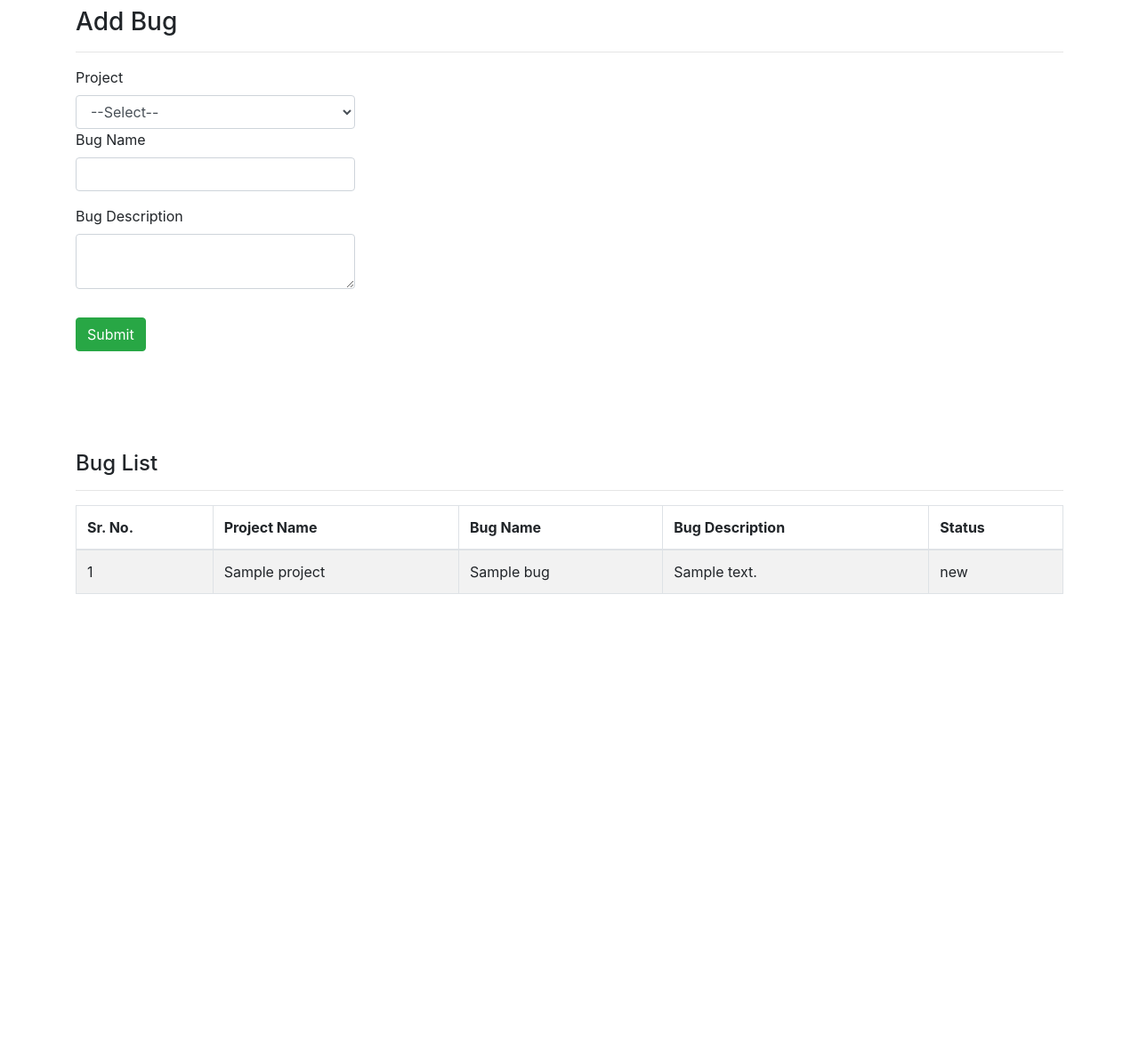
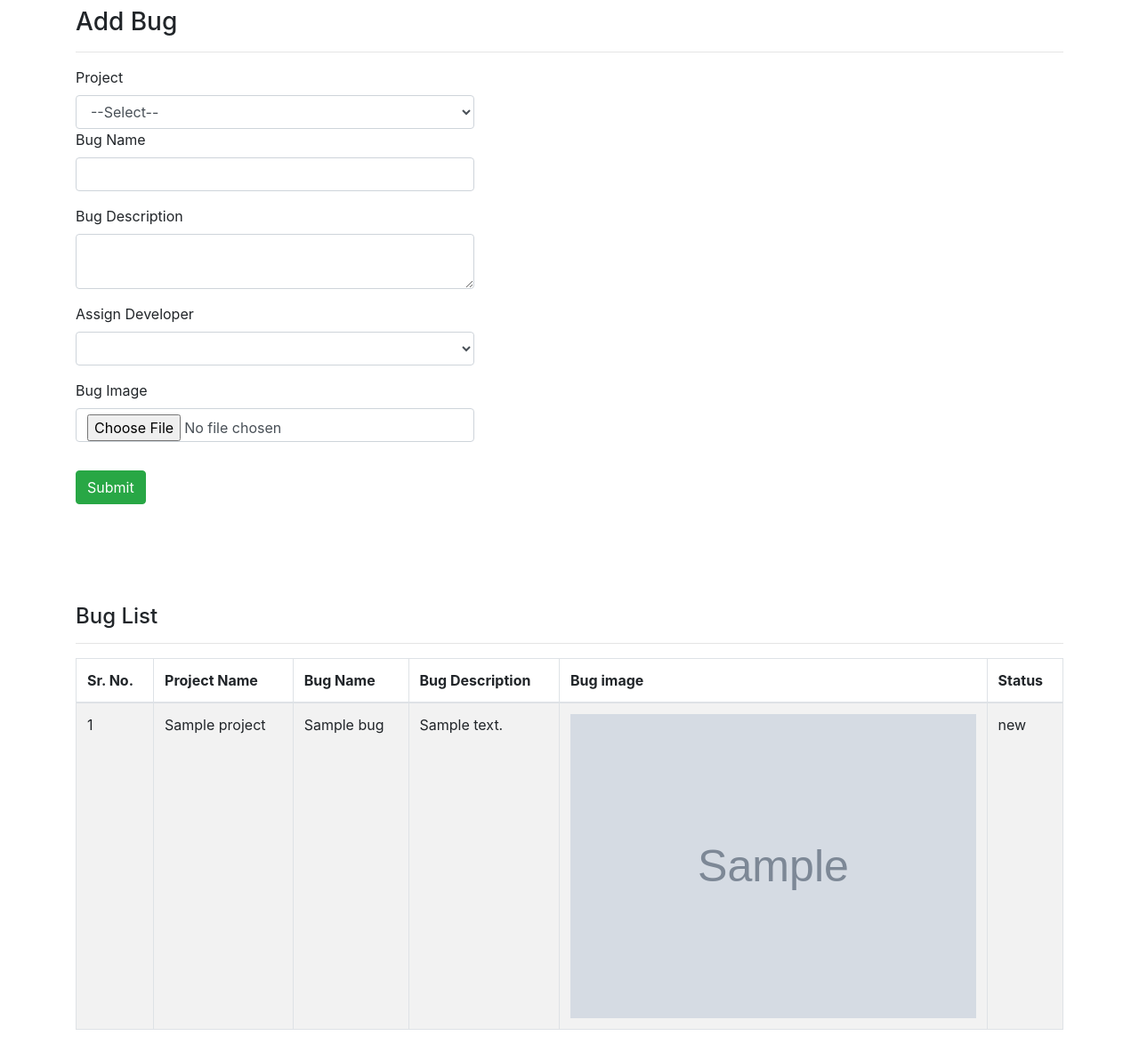
Before and after one commit to softgrowthinfotech01/BugTracking, a PHP site: page /add_bug.php in a window 1280 px wide. Shown: the part 56-1230 px from the top of the page at 89% size. Before the commit the page ends 724 px from the top, so only its background shows below. Run offline with PHP 8.4, Linux system fonts and the light colour scheme; the visitor is signed in with stand-in values (Sample User, id 1); tables that the repository leaves empty or names only in its code hold one stand-in row (values such as "Sample post"); grey boxes marked "Sample" are stand-in pictures; lists and menus that the app fills with data are empty; some libraries are stand-ins or nearby versions.

Commit message:
fileds added

```diff
--- a/add_bug.php
+++ b/add_bug.php
@@ -4,17 +4,41 @@
 require_once "check_login.php";
 if(isset($_POST['submit']))
 {
+
+  $img_name = $_FILES['employee_img']['name']; //image name
+  $employee_tmp = $_FILES['employee_img']['tmp_name']; //img tmp name
+  $extension_img = explode(".",$img_name);
+  $extension_img = end($extension_img);
+  // print_r($extension_img);exit;
+
+  // allowed extensions
+$allowed_extensions1 = array("jpg","jpeg","png");
+// Validation for allowed extensions .in_array() function searches an array for a specific value.
+if(!in_array($extension_img,$allowed_extensions1))
+{
+echo "<script>alert('Featured image has Invalid format. Only jpg / jpeg/ png format allowed');</script>";
+}
+else{
+  //rename img name
+  $img_name = md5($img_name).time().".".$extension_img;
+// print_r($img_name);exit;
+  // upload to respective directories
+move_uploaded_file($_FILES['employee_img']['tmp_name'], 'project_images/'.$img_name);
+
+
   extract($_POST);
-  $stmt = $conn->prepare("INSERT INTO bug(project_id, bug_name, bug_description, tester_employee_id,bug_status) VALUES (:project_id, :bug_name, :bug_description, :tester_employee_id,:bug_status)");
-   $executed=$stmt->execute(array(':project_id' => $project_id, ':bug_name' => $bug_name, ':bug_description' => $bug_description, ':tester_employee_id' => $_SESSION['employee_id'], ':bug_status' => "new"));
+  // print_r($_POST);exit;
+  $stmt = $conn->prepare("INSERT INTO bug(project_id, bug_name, bug_description, tester_employee_id, developer_employee_id, bug_status, employee_img) VALUES (:project_id, :bug_name, :bug_description, :tester_employee_id, :developer_employee_id, :bug_status, :employee_img)");
+   $executed=$stmt->execute(array(':project_id' => $project_id, ':bug_name' => $bug_name, ':bug_description' => $bug_description, ':tester_employee_id' => $_SESSION['employee_id'], ':developer_employee_id' => $developer_employee_id, ':bug_status' => "new",  ':employee_img' => $img_name));
    if($executed){
        echo '<script>alert("Bug added successfully.");window.location.href = "add_bug";</script>';
 
    }
    else{
-       echo '<script>alert("There is some error. Please try again");window.location.href = "add_bug";</script>';
+       echo '<script>alert("There are some error. Please try again");window.location.href = "add_bug";</script>';
 
    }
+}
 }
 ?>
 <!doctype html>
@@ -45,7 +69,7 @@
           <h3>Add Bug</h3>
           <hr>
         </div>
-          <form method="post" action="">
+          <form method="post" action="" onsubmit="return validateForm()"  enctype="multipart/form-data">
       <div class="row">
         <div class="col-md-12">
             <div class="col-md-6">
@@ -54,7 +78,7 @@
                   <div class="form-row">
                     <div class="col">
                       <label class="control-label">Project</label>
-                      <select class="form-control" name="project_id">
+                      <select class="form-control" name="project_id" id="project_id">
                         <option value="">--Select--</option>
                         <?php
                             $stmt_project = $conn->prepare("SELECT * FROM project ORDER BY project_id DESC");
@@ -68,6 +92,7 @@
                             }
                             ?>
                       </select>
+                      <span id="error" style="color:red;"></span>
                     </div>
                   </div>
                 </div>
@@ -83,6 +108,31 @@
                     <textarea class="form-control" name="bug_description"  ></textarea>
                   </div>
                 </div>
+                <div class="col-md-10">
+                  <div class="form-group">
+                    <label class="control-label">Assign Developer</label>
+                    <select name="developer_employee_id" id="" class="form-control">
+                      <?php
+                      $stmt = $conn->prepare("SELECT * FROM employee WHERE employee_type = 'Developer'");
+                      $stmt->execute();
+                      $row = $stmt->fetchAll(PDO::FETCH_ASSOC);
+                      for ($i=0; $i <count($row) ; $i++) {
+                       ?>
+                      <option value="<?php echo $row[$i]['employee_id']; ?>"><?php echo $row[$i]['employee_name']; ?></option>
+                      <?php
+                      }
+                      ?>
+                    </select>
+
+                  </div>
+                </div>
+                <div class="col-md-10">
+                  <div class="form-group">
+                    <label class="control-label">Bug Image</label>
+                    <input type="file" class="form-control" name="employee_img" >
+                  </div>
+                </div>
+
                 <div class="col-md-10">
                   <div class="form-row mt-3">
                     <div class="col">
@@ -119,6 +169,7 @@
                   <th>Project Name</th>
                   <th>Bug Name</th>
                   <th>Bug Description</th>
+                  <th>Bug image</th>
                   <th>Status</th>
                 </tr>
               </thead>
@@ -140,6 +191,7 @@
                   <td><?php echo $row_proj[0]['project_name'];?></td>
                   <td><?php echo $row_bug[$i]['bug_name'];?></td>
                   <td><?php echo $row_bug[$i]['bug_description'];?></td>
+                  <td> <img src="project_images/<?php echo $row_bug[$i]['employee_img']; ?>" alt="bug image" style="width:100%; height:auto;"></td>
                   <td><?php echo $row_bug[$i]['bug_status'];?></td>
                 </tr>
                 <?php
@@ -154,6 +206,22 @@
       </div>
     </section>
 
+<script>
+
+function validateForm() {
+  let select = document.getElementById("project_id").value;
+  let selectError = document.getElementById("error");
+
+  if (select = "") {
+    selectError.innerText = "select Project";
+    return false;
+  } else {
+    selectError.innerText = "";
+    return true;
+  }
+}
+</script>
+
    <!-- <footer class="footer text-center">
       <div class="container">
         <div class="row">
```
Also changed, not shown: admin/add_employee.php (+4 -3 lines), admin/add_project.php (+12 -1 lines), project_images/8ff884c323deea41caaf1509b78897321746502289.png (added), project_images/8ff884c323deea41caaf1509b78897321746502427.png (added), project_images/8ff884c323deea41caaf1509b78897321746502903.png (added), project_images/8ff884c323deea41caaf1509b78897321746502979.png (added).
